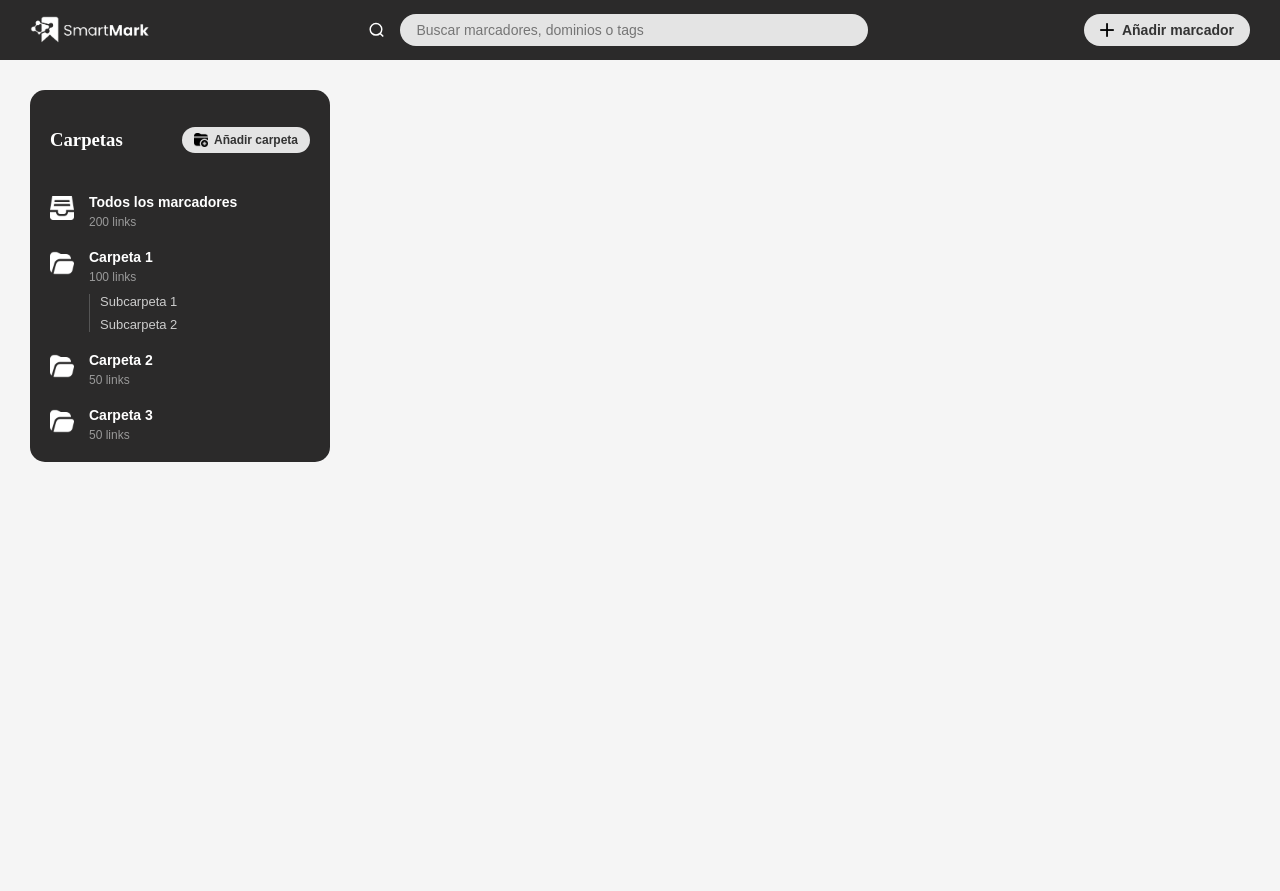
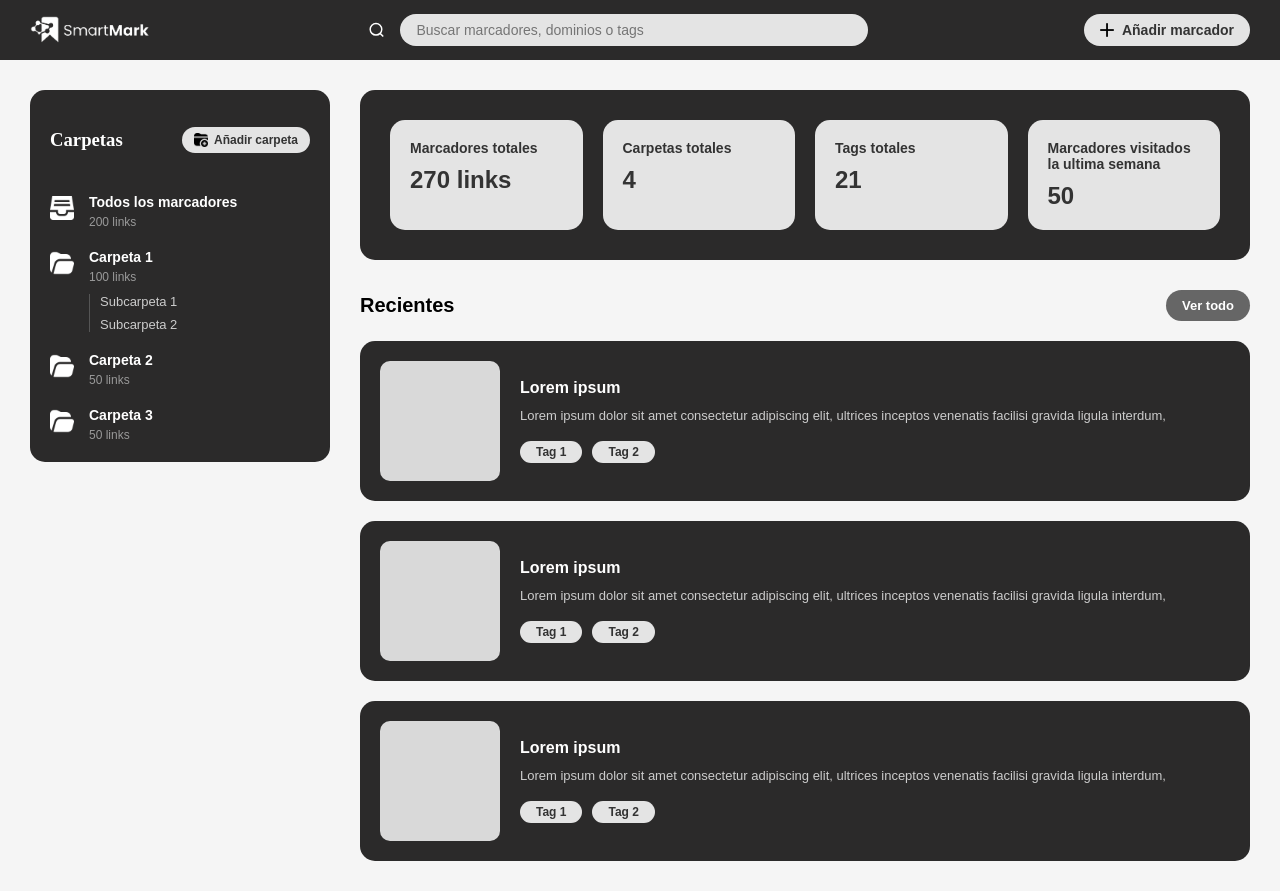
Before and after one commit to AdrianDiaz24/SmartMark, a React (Create React App) app in the folder frontend/: page / in a window 1280 px wide. Before the commit the page ends 800 px from the top, so only its background shows below. Built offline with nearby package versions, Linux system fonts and the light colour scheme.

Commit message:
Terminar demo homepage

```diff
--- a/frontend/src/App.js
+++ b/frontend/src/App.js
@@ -2,6 +2,7 @@ import React from 'react';
 import Header from "./components/Header";
 import Sidebar from "./components/Sidebar";
 import "./App.css";
+import MainContent from "./components/MainContent";
 
 function App() {
   return (
@@ -9,6 +10,7 @@ function App() {
       <Header />
       <main className={"app-layout"}>
           <Sidebar/>
+          <MainContent/>
       </main>
     </div>
   );
--- /dev/null
+++ b/frontend/src/components/LinkCard.css
@@ -0,0 +1,54 @@
+.link-card {
+    background-color: #2B2A2A; /* Fondo oscuro igual que el panel de arriba */
+    border-radius: 15px;
+    padding: 20px;
+    display: flex;
+    gap: 20px;
+    align-items: center;
+    font-family: sans-serif;
+    color: white;
+}
+
+/* El recuadro gris clarito para la imagen */
+.link-card__image-placeholder {
+    background-color: #D9D9D9;
+    width: 120px;
+    height: 120px;
+    border-radius: 10px;
+    flex-shrink: 0; /* Para que la imagen no se aplaste si el texto es muy largo */
+}
+
+.link-card__info {
+    display: flex;
+    flex-direction: column;
+    gap: 10px;
+}
+
+.link-card__title {
+    margin: 0;
+    font-size: 16px;
+    font-weight: bold;
+}
+
+.link-card__description {
+    margin: 0;
+    font-size: 13px;
+    color: #CCCCCC;
+    line-height: 1.4;
+}
+
+/* Contenedor de las "píldoras" de los tags */
+.link-card__tags {
+    display: flex;
+    gap: 10px;
+    margin-top: 5px;
+}
+
+.link-card__tag {
+    background-color: #E4E4E4;
+    color: #333;
+    padding: 4px 16px;
+    border-radius: 20px;
+    font-size: 12px;
+    font-weight: bold;
+}
--- /dev/null
+++ b/frontend/src/components/LinkCard.js
@@ -0,0 +1,28 @@
+import React from 'react';
+import './LinkCard.css';
+
+// Recibimos el título, la descripción y un array con los nombres de los tags
+function LinkCard({ titulo, descripcion, tags }) {
+    return (
+        <div className="link-card">
+            {/* Caja gris que simula la imagen de previsualización del enlace */}
+            <div className="link-card__image-placeholder"></div>
+
+            <div className="link-card__info">
+                <h4 className="link-card__title">{titulo}</h4>
+                <p className="link-card__description">{descripcion}</p>
+
+                {/* Renderizamos los tags dinámicamente si existen */}
+                {tags && tags.length > 0 && (
+                    <div className="link-card__tags">
+                        {tags.map((tag, index) => (
+                            <span key={index} className="link-card__tag">{tag}</span>
+                        ))}
+                    </div>
+                )}
+            </div>
+        </div>
+    );
+}
+
+export default LinkCard;
--- /dev/null
+++ b/frontend/src/components/MainContent.css
@@ -0,0 +1,57 @@
+.main-content {
+    flex: 1;
+    display: flex;
+    flex-direction: column;
+    gap: 30px;
+}
+
+
+.main-content__stats-board {
+    background-color: #2B2A2A;
+    border-radius: 15px;
+    padding: 30px;
+    display: flex;
+    justify-content: space-between;
+    gap: 20px;
+}
+
+/* --- SECCIÓN RECIENTES --- */
+.main-content__recent {
+    display: flex;
+    flex-direction: column;
+    gap: 20px;
+}
+
+.main-content__recent-header {
+    display: flex;
+    justify-content: space-between;
+    align-items: center;
+}
+
+.main-content__recent-title {
+    margin: 0;
+    font-size: 20px;
+    font-weight: bold;
+    font-family: sans-serif;
+}
+
+.main-content__ver-todo-btn {
+    background-color: #666666;
+    color: white;
+    border: none;
+    border-radius: 20px;
+    padding: 8px 16px;
+    font-size: 13px;
+    cursor: pointer;
+    font-weight: bold;
+}
+
+.main-content__ver-todo-btn:hover {
+    background-color: #555555;
+}
+
+.main-content__recent-list {
+    display: flex;
+    flex-direction: column;
+    gap: 20px;
+}
--- /dev/null
+++ b/frontend/src/components/MainContent.js
@@ -0,0 +1,47 @@
+import React from 'react';
+import StatCard from './StatCard';
+import LinkCard from './LinkCard'; // <-- Importamos la nueva tarjeta
+import './MainContent.css';
+
+function MainContent() {
+    return (
+        <section className="main-content">
+
+            <div className="main-content__stats-board">
+                <StatCard titulo="Marcadores totales" contador="270 links" />
+                <StatCard titulo="Carpetas totales" contador="4" />
+                <StatCard titulo="Tags totales" contador="21" />
+                <StatCard titulo="Marcadores visitados la ultima semana" contador="50" />
+            </div>
+
+
+            <div className="main-content__recent">
+                <div className="main-content__recent-header">
+                    <h2 className="main-content__recent-title">Recientes</h2>
+                    <button className="main-content__ver-todo-btn">Ver todo</button>
+                </div>
+
+                <div className="main-content__recent-list">
+                    <LinkCard
+                        titulo="Lorem ipsum"
+                        descripcion="Lorem ipsum dolor sit amet consectetur adipiscing elit, ultrices inceptos venenatis facilisi gravida ligula interdum,"
+                        tags={["Tag 1", "Tag 2"]}
+                    />
+                    <LinkCard
+                        titulo="Lorem ipsum"
+                        descripcion="Lorem ipsum dolor sit amet consectetur adipiscing elit, ultrices inceptos venenatis facilisi gravida ligula interdum,"
+                        tags={["Tag 1", "Tag 2"]}
+                    />
+                    <LinkCard
+                        titulo="Lorem ipsum"
+                        descripcion="Lorem ipsum dolor sit amet consectetur adipiscing elit, ultrices inceptos venenatis facilisi gravida ligula interdum,"
+                        tags={["Tag 1", "Tag 2"]}
+                    />
+                </div>
+            </div>
+
+        </section>
+    );
+}
+
+export default MainContent;
--- /dev/null
+++ b/frontend/src/components/StatCard.css
@@ -0,0 +1,26 @@
+.stat-card {
+    background-color: #E4E4E4; /* Fondo gris claro */
+    color: #333;
+    border-radius: 15px;
+    padding: 20px;
+    display: flex;
+    align-items: flex-start;
+    flex: 1;
+    font-family: sans-serif;
+}
+
+.stat-card__info {
+    display: flex;
+    flex-direction: column;
+    gap: 10px;
+}
+
+.stat-card__title {
+    font-size: 14px;
+    font-weight: bold;
+}
+
+.stat-card__count {
+    font-size: 24px;
+    font-weight: bold;
+}
--- /dev/null
+++ b/frontend/src/components/StatCard.js
@@ -0,0 +1,15 @@
+import React from 'react';
+import './StatCard.css';
+
+function StatCard({ titulo, contador }) {
+    return (
+        <div className="stat-card">
+            <div className="stat-card__info">
+                <span className="stat-card__title">{titulo}</span>
+                <span className="stat-card__count">{contador}</span>
+            </div>
+        </div>
+    );
+}
+
+export default StatCard;
```
